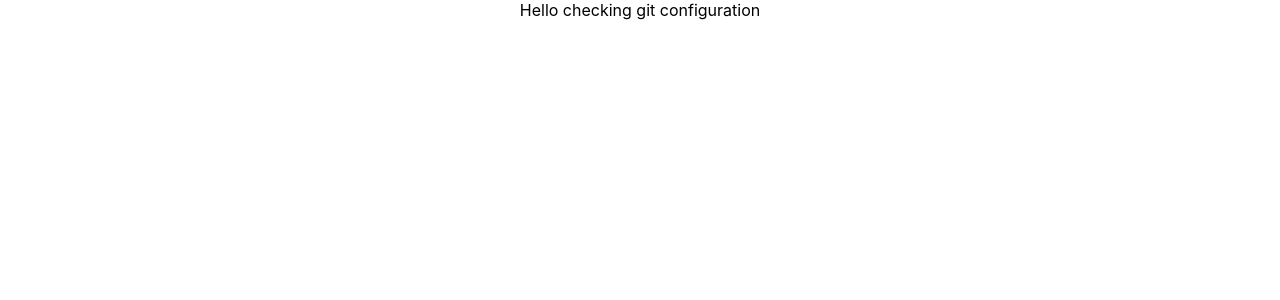
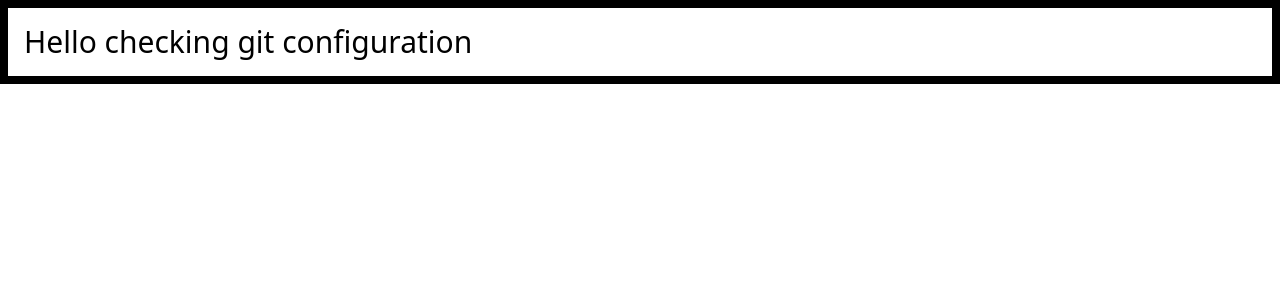
Before and after one commit to SARVESH-SAKSENA/Nettflix-GPT, a React (Create React App) app: page / in a window 1280 px wide. Shown: the top 300 px of the page. Built offline with nearby package versions, Linux system fonts and the light colour scheme.

Commit message:
tailwindcss config

```diff
--- a/package.json
+++ b/package.json
@@ -35,5 +35,10 @@
       "last 1 firefox version",
       "last 1 safari version"
     ]
+  },
+  "devDependencies": {
+    "autoprefixer": "^10.4.21",
+    "postcss": "^8.5.6",
+    "tailwindcss": "^3.4.17"
   }
 }
--- a/src/App.css
+++ /dev/null
@@ -1,38 +0,0 @@
-.App {
-  text-align: center;
-}
-
-.App-logo {
-  height: 40vmin;
-  pointer-events: none;
-}
-
-@media (prefers-reduced-motion: no-preference) {
-  .App-logo {
-    animation: App-logo-spin infinite 20s linear;
-  }
-}
-
-.App-header {
-  background-color: #282c34;
-  min-height: 100vh;
-  display: flex;
-  flex-direction: column;
-  align-items: center;
-  justify-content: center;
-  font-size: calc(10px + 2vmin);
-  color: white;
-}
-
-.App-link {
-  color: #61dafb;
-}
-
-@keyframes App-logo-spin {
-  from {
-    transform: rotate(0deg);
-  }
-  to {
-    transform: rotate(360deg);
-  }
-}
--- a/src/App.js
+++ b/src/App.js
@@ -1,8 +1,8 @@
-import './App.css';
+
 
 function App() {
   return (
-    <div className="App">
+    <div className="text-3xl text-black border-black border-8 p-4 ">
       Hello checking git configuration
     </div>
   );
--- a/src/index.css
+++ b/src/index.css
@@ -1,13 +1,3 @@
-body {
-  margin: 0;
-  font-family: -apple-system, BlinkMacSystemFont, 'Segoe UI', 'Roboto', 'Oxygen',
-    'Ubuntu', 'Cantarell', 'Fira Sans', 'Droid Sans', 'Helvetica Neue',
-    sans-serif;
-  -webkit-font-smoothing: antialiased;
-  -moz-osx-font-smoothing: grayscale;
-}
-
-code {
-  font-family: source-code-pro, Menlo, Monaco, Consolas, 'Courier New',
-    monospace;
-}
+@tailwind base;
+@tailwind components;
+@tailwind utilities;
--- /dev/null
+++ b/tailwind.config.js
@@ -0,0 +1,8 @@
+ /** @type {import('tailwindcss').Config} */
+module.exports = {
+  content: ["./src/**/*.{js,jsx,ts,tsx}"],
+  theme: {
+    extend: {},
+  },
+  plugins: [],
+};
```
Also changed, not shown: 1 other file (tests, documents, lock files or other folders).
